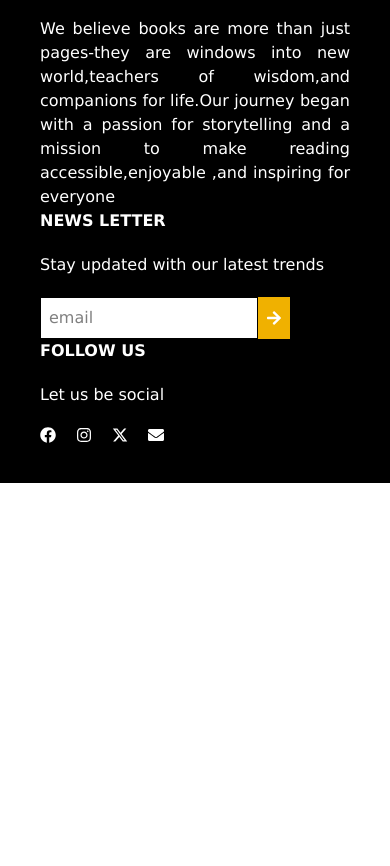
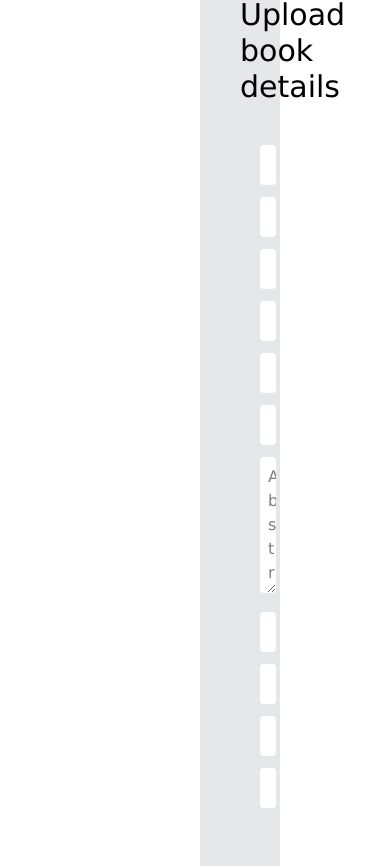
Before and after one commit to Harisankars774/bookstoremern, a React (Vite) app: page /profile/1 in a window 390 px wide. Shown: the part 1078-1944 px from the top of the page. Before the commit the page ends 1561 px from the top, so only its background shows below. Built offline with nearby package versions, Linux system fonts and the light colour scheme; a web font is replaced by a local one.

Commit message:
books.jsx

```diff
--- a/src/User/Components/Edit.jsx
+++ b/src/User/Components/Edit.jsx
@@ -1,14 +1,60 @@
-import React from 'react'
+import React, { useState } from 'react'
 import { FaPen } from 'react-icons/fa'
+import { FaX } from 'react-icons/fa6'
 
 function Edit() {
+  const[offCanvas,setOffCanvas]=useState(false)
   return (
     <div>
         {/*Button */}
-        <button className='flex justify-center items-center bg-black text-white font-bold p-2 hover:bg-white hover:text-black border'>
+        <button onClick={()=>setOffCanvas(true)} className='flex justify-center items-center bg-black text-white font-bold p-2 hover:bg-white hover:text-black border'>
           <FaPen className='me-2'/>  EDIT
         </button>
         {/*Offcanvas */}
+        { offCanvas &&
+        <div>
+          <div className='bg-gray-500/75 inset-0 fixed w-full h-full'>
+          </div>
+
+          <div className='bg-white h-full z-50 fixed w-90 top-0 left-0'>
+            {/*Head */}
+            <div className='flex justify-between items-center mb-5 bg-black text-white p-3 text-2xl'>
+              <h1>Update User Profile</h1>
+              <FaX onClick={()=>setOffCanvas(false)}/>
+            </div>
+            {/*Body */}
+            <div className='flex flex-col justify-center items-center my-5'>
+
+              <label htmlFor='userProfile'>
+                <input type='file' id='userProfile' hidden/>
+                <img style={{height:'100px',width:'100px',borderRadius:'50%'}} src='https://encrypted-tbn0.gstatic.com/images?q=tbn:ANd9GcQt_FBH3iX7erzQlVykVzz5XQ531MRp_0Qbo01e0z5j-KjTMjV8tirUJY0&s=10'/>
+                <button style={{marginLeft:'60px',marginTop:'-25px'}} className='bg-black text-white px-2 py-2 rounded z-52 fixed'><FaPen/></button>
+              </label>
+              {/*username*/}
+              <div className='mt-10 mb-3 w-75'>
+                <input type='text' placeholder='Username' className='w-full bg-gray-200 rounded p-2'/>
+              </div>
+               {/*Password*/}
+                <div className=' mb-3 w-75'>
+                <input type='text' placeholder='New Password' className='w-full bg-gray-200 rounded p-2'/>
+              </div>
+                {/*New Password*/}
+                 <div className=' mb-3 w-75'>
+                <input type='text' placeholder='Confirm password' className='w-full bg-gray-200 rounded p-2'/>
+              </div>
+                 {/*Bio*/}
+                  <div className=' mb-3 w-75'>
+                <input type='text' placeholder='Bio' className='w-full bg-gray-200 rounded p-2'/>
+              </div>
+              {/*reset & update */}
+              <div className='flex justify-end w-full  mt-5 px-5'>
+                <button className='bg-yellow-600 text-white px-5 py-1 font-bold rounded'>RESET</button>
+                <button className='bg-green-600 text-white px-5 py-1 font-bold rounded ms-3'>UPDATE</button>
+              </div>
+            </div>
+          </div>
+        </div>}
+
     </div>
   )
 }
--- /dev/null
+++ b/src/User/Components/UploadBooks.jsx
@@ -0,0 +1,60 @@
+import React from 'react'
+
+function UploadBooks() {
+  return (
+    <div className='bg-gray-200 p-10 my-20 mx-50'>
+        <h1 className='text-center font-medium text-3xl'>Upload book details</h1>
+          {/*grid */}
+          <div className='md:grid grid-cols-2 mt-10 w-full'>
+            {/*1st section */}
+           <div className='px-5'>
+                <div className='mb-3'>
+                   <input type='text' placeholder='Book- Title' className='w-full p-2 bg-white rounded'/>
+                </div>
+                <div className='mb-3'>
+                   <input type='text' placeholder='Author' className='w-full p-2 bg-white rounded'/>
+                </div>
+                <div className='mb-3'>
+                   <input type='text' placeholder='Book-cover image URL' className='w-full p-2 bg-white rounded'/>
+                </div>
+                <div className='mb-3'>
+                   <input type='text' placeholder='Total pages' className='w-full p-2 bg-white rounded'/>
+                </div>
+                <div className='mb-3'>
+                   <input type='text' placeholder='Original price' className='w-full p-2 bg-white rounded'/>
+                </div>
+                <div className='mb-3'>
+                   <input type='text' placeholder='Discount' className='w-full p-2 bg-white rounded'/>
+                </div>
+                 <div className='mb-3'>
+                   <textarea type='text' rows={'5'} placeholder='Abstract' className='w-full p-2 bg-white rounded'/>
+                </div>
+           </div>
+             {/*2nd section */}
+            <div className='px-5'>
+               <div className='mb-3'>
+                   <input type='text' placeholder='Publisher' className='w-full p-2 bg-white rounded'/>
+                </div>
+                <div className='mb-3'>
+                   <input type='text' placeholder='ISBN' className='w-full p-2 bg-white rounded'/>
+                </div>
+                <div className='mb-3'>
+                   <input type='text' placeholder='Language' className='w-full p-2 bg-white rounded'/>
+                </div>
+                <div className='mb-3'>
+                   <input type='text' placeholder='Category' className='w-full p-2 bg-white rounded'/>
+                </div>
+                {/*upload book images */}
+                <div className='my-10 flex justify-center items-center'>
+                    <label htmlFor='bookImages'>
+                        <input type='file' id='bookImages' hidden/>
+                        <img style={{borderRadius:'50%'}} height={'200px'} width={'200px'} src='https://encrypted-tbn0.gstatic.com/images?q=tbn:ANd9GcSqLVAWjGNLisPu9EGkRoNmotUBo8Nq2M2DXxdStf3oAQ&s=10'/>
+                    </label>
+                </div>
+            </div>
+          </div>
+        </div>
+  )
+}
+
+export default UploadBooks
--- a/src/User/Pages/Profile.jsx
+++ b/src/User/Pages/Profile.jsx
@@ -4,6 +4,7 @@ import Header from '../Components/Header'
 import Footer from '../../Components/Footer'
 import { FaCircleCheck } from 'react-icons/fa6'
 import Edit from '../Components/Edit'
+import UploadBooks from '../Components/UploadBooks'
 
 function Profile() {
   const[currentTab,setCurrentTab]=useState(1)
@@ -30,7 +31,7 @@ function Profile() {
           <p onClick={()=>setCurrentTab(3)} className={currentTab==3 ? 'p-4 border-gray-200 border-l border-t border-r rounded cursor-ponter' :'p-4 border-gray-200 border-b rounded cursor-pointer' }>Purchase History</p>
         </div>
 
-        {currentTab==1 && <div>Upload books</div>}
+        {currentTab==1 && <div><UploadBooks/></div>}
        {currentTab==2 && <div>Upload book status</div> }
        {currentTab==3 && <div>Purchase History</div> }
 
```
Also changed, not shown: src/User/Pages/Books.jsx (line endings or trailing spaces), src/User/Pages/Home.jsx (line endings or trailing spaces).
